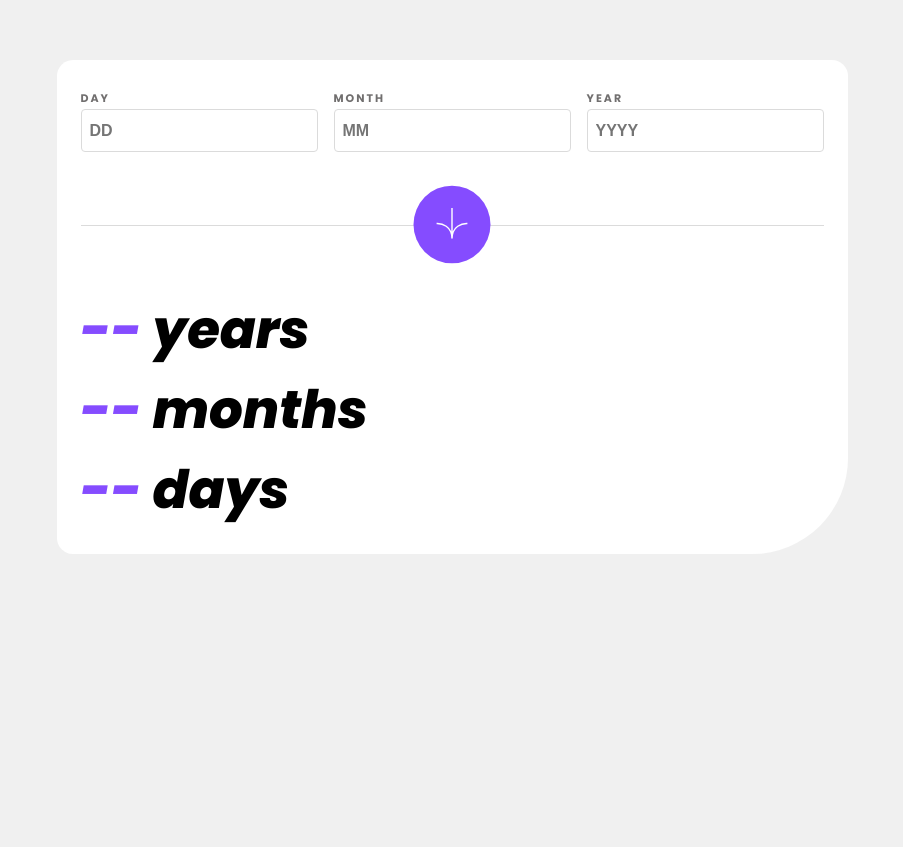
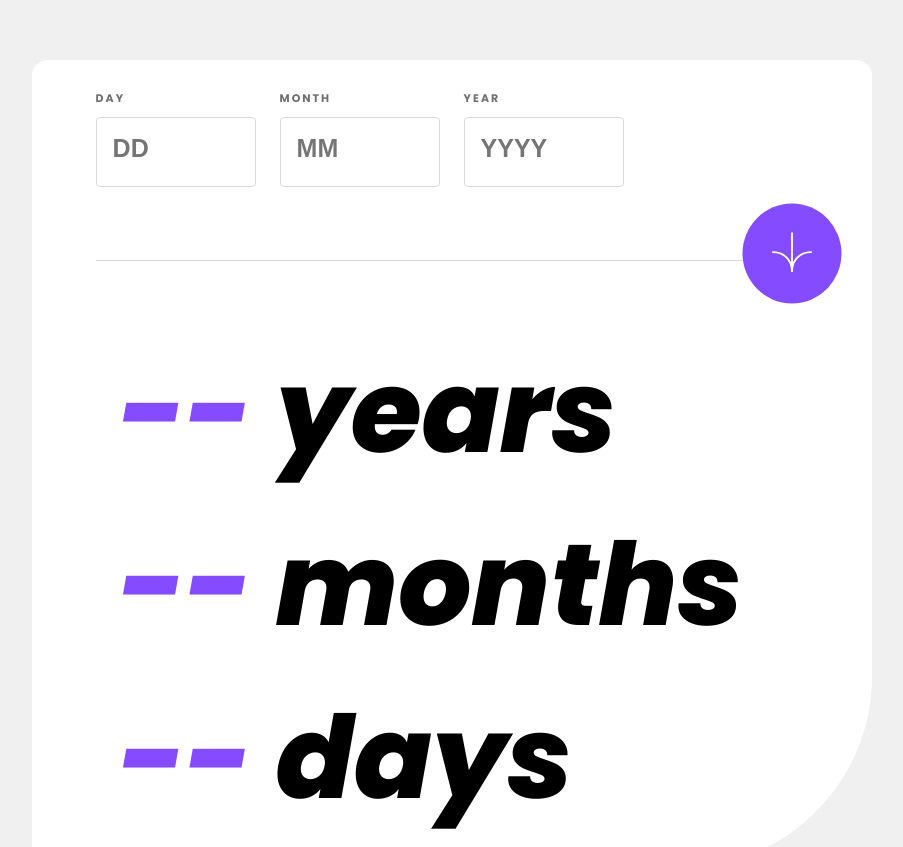
Before and after one commit to jorgecorderozx/frontendmentor-age-calculator, a plain HTML site: page index.html in a window 1280 px wide. Shown: the part 196-1043 px from the top of the page, without its empty margins (188-1091 px from the left). Before the commit the page ends 814 px from the top, so only its background shows below. Drawn offline with Linux system fonts and the light colour scheme.

Commit message:
Desktop design media query added

```diff
--- a/styles.css
+++ b/styles.css
@@ -137,3 +137,47 @@ button:hover {
         font-size: 7vw;
     }
 }
+
+@media (width >= 1024px){
+
+    form {
+        min-width: 840px;
+        min-height: 650px;
+        border-radius: 1rem 1rem 12rem 1rem;
+    }
+
+    .dateInputsContainer {
+        width: 90%;
+        align-self: center;
+        justify-content: flex-start;
+        gap: 1.5rem;
+    }
+
+    .dateIndContainer {
+        width: auto;
+    }
+
+    input {
+        width: 160px;
+        height: 70px;
+        margin-top: 0.5rem;
+    }
+
+    input::placeholder {
+        font-size: 25px;
+        padding-left: 0.5rem;
+
+    }
+
+    button {
+        left: 90%;
+        top: 65%;
+        scale: 0.9;
+    }
+
+    .dateOutputContainer {
+        font-size: 115px;
+        position: relative;
+        left: 8%;
+    }
+}
```
